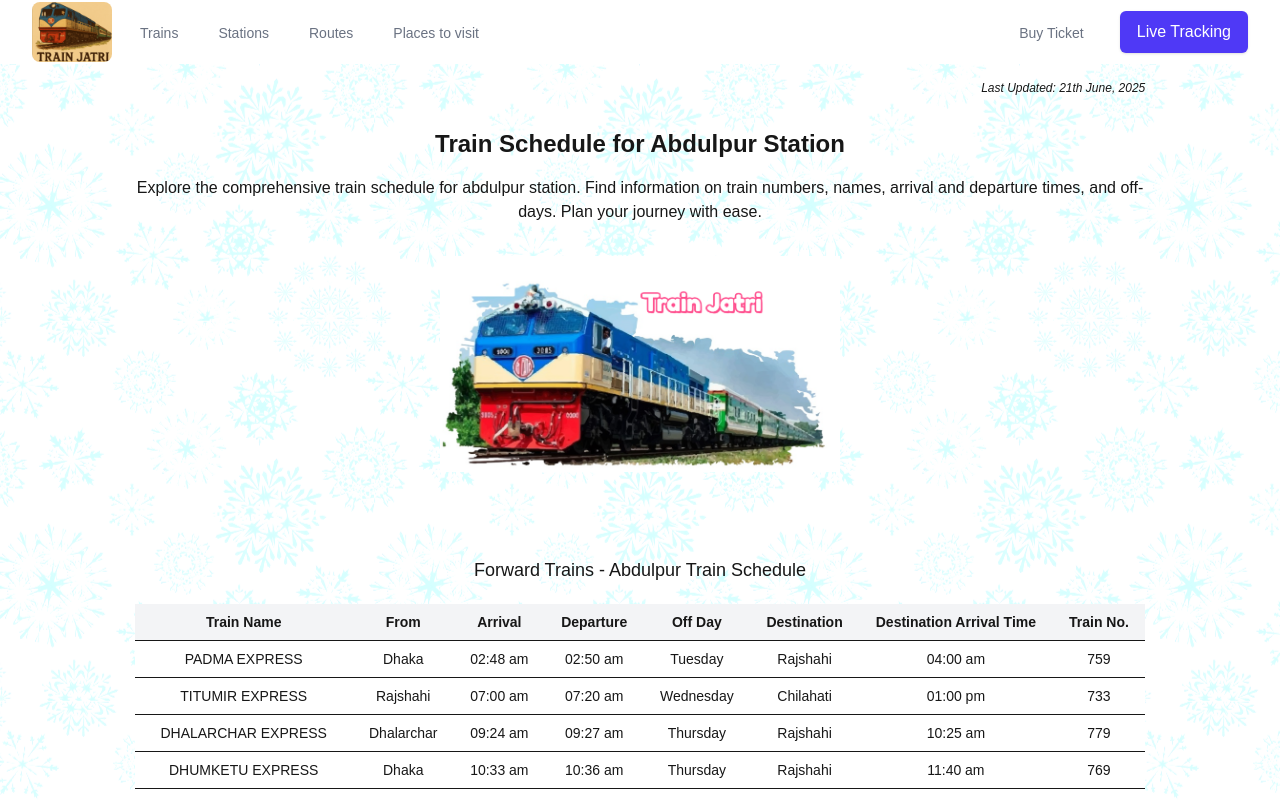
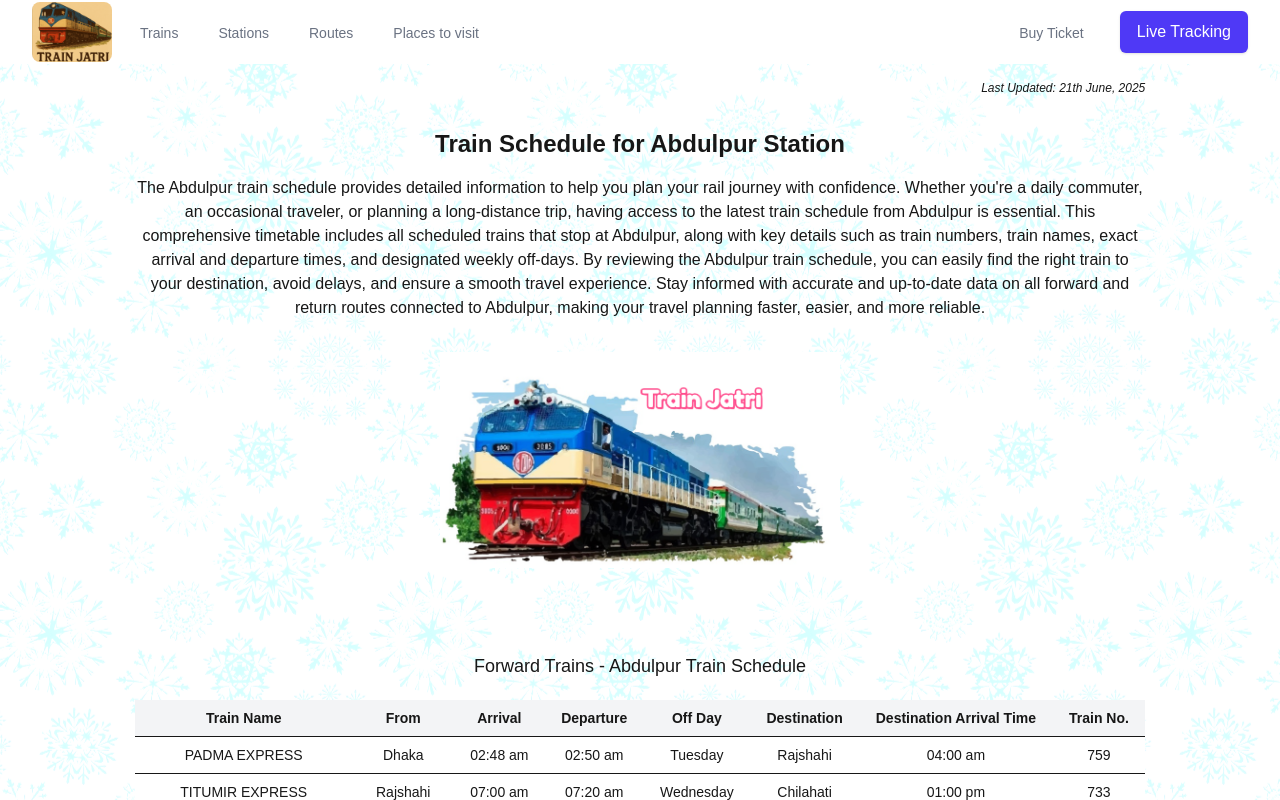
Before and after one commit to mdistiakahmed/train-jatri, a Next.js app: page /station/abdulpur in a window 1280 px wide. Shown: the top 800 px of the page. Built offline with nearby package versions, Linux system fonts and the light colour scheme.

Commit message:
update description

```diff
--- a/app/station/[name]/page.tsx
+++ b/app/station/[name]/page.tsx
@@ -90,9 +90,17 @@
       <div className="p-4">
         <h1 className="text-2xl font-bold mb-4">Train Schedule for {stationName} Station</h1>
         <p className="mb-4">
-          Explore the comprehensive train schedule for {name} station. Find
-          information on train numbers, names, arrival and departure times, and
-          off-days. Plan your journey with ease.
+            The {stationName} train schedule provides detailed information to help you plan your rail
+            journey with confidence. Whether you're a daily commuter, an occasional traveler,
+            or planning a long-distance trip, having access to the latest train schedule from {stationName} is essential.
+            This comprehensive timetable includes all scheduled trains that stop at {stationName},
+            along with key details such as train numbers, train names, exact arrival and departure times,
+            and designated weekly off-days.
+
+            By reviewing the {stationName} train schedule, you can easily find the right train to your destination,
+            avoid delays, and ensure a smooth travel experience.
+            Stay informed with accurate and up-to-date data on all forward and return routes connected to {stationName},
+            making your travel planning faster, easier, and more reliable.
         </p>
 
         <Image
```
